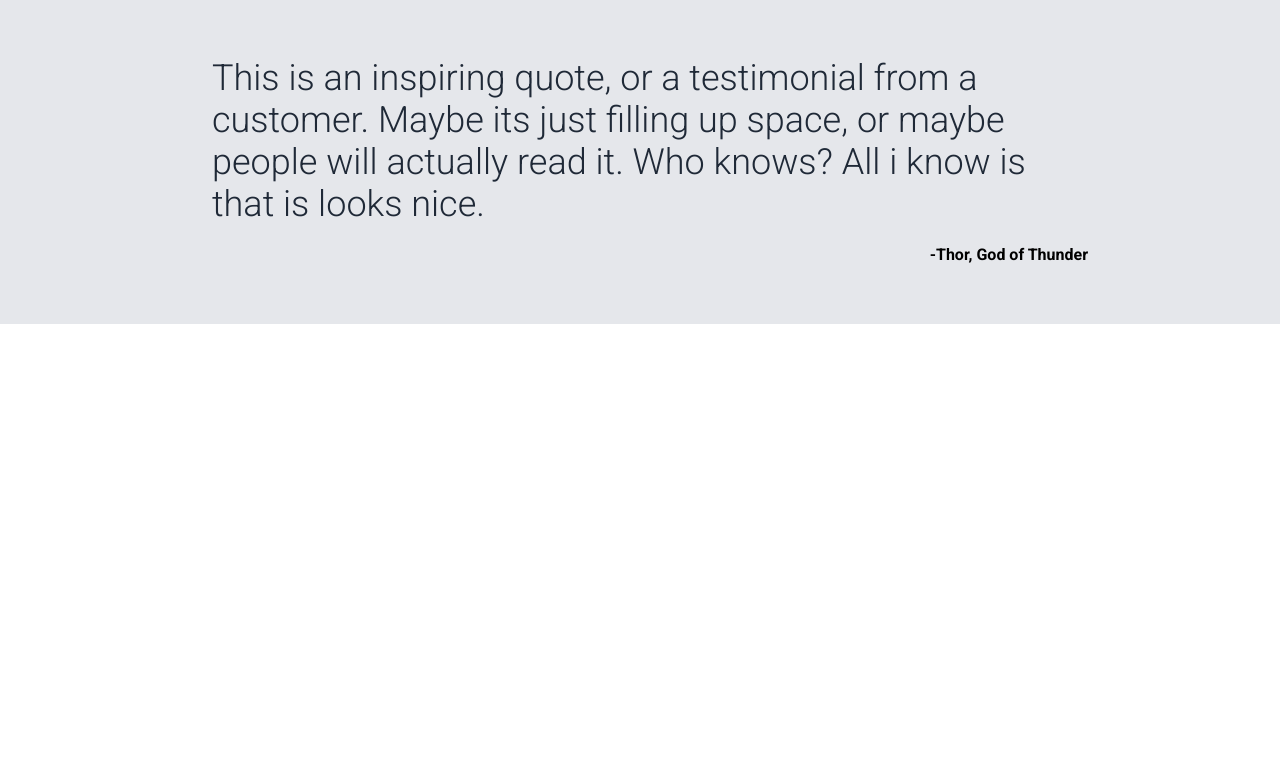
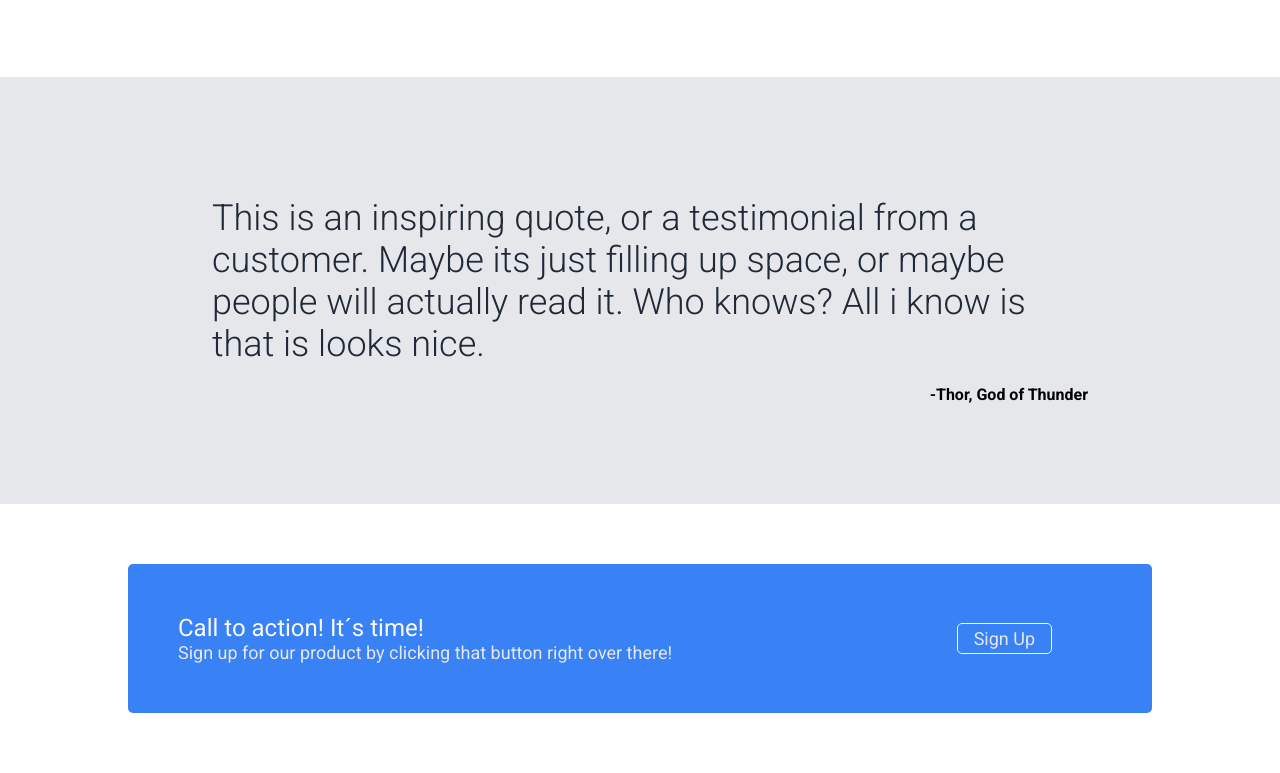
Before and after one commit to Perc2val/landing-page, a plain HTML site: page index.html in a window 1280 px wide. Shown: the part 774-1547 px from the top of the page. Before the commit the page ends 1098 px from the top, so only its background shows below. Drawn offline with Linux system fonts and the light colour scheme.

Commit message:
cta done

```diff
--- a/index.html
+++ b/index.html
@@ -84,6 +84,23 @@
             </div>
         </div>
     </div>
+    <div class="content">
+        <div class="calltoactionsection">
+            <div class="bluecalltoactionsection">
+                <div class="text">
+                <div class="callheader">
+                    Call to action! It´s time!
+                </div>
+                <div class="calltext">
+                    Sign up for our product by clicking that button right over there!
+                </div>
+                </div>
+                <div class="callsignup">
+                    <a href="#">Sign Up</a>
+                </div>
+            </div>
+        </div>
+    </div>
     </main>
 </body>
 </html>
--- a/style.css
+++ b/style.css
@@ -100,6 +100,10 @@ h3 {
 
 /*some random information section*/
 
+.sectionrandominformation {
+    padding: 50px;
+}
+
 .headingrandominformation {
     font-size: 36px;
     font-weight: 900;
@@ -150,7 +154,7 @@ h3 {
     display: flex;
     flex-direction: column;
     justify-content: center;
-    margin: 5vh 0;
+    margin: 10vh 0;
 }
 .mainqoute{
     font-size: 36px;
@@ -164,3 +168,35 @@ h3 {
     justify-content: flex-end;
     font-weight: 700;
 }
+
+/* call to action section*/
+
+.calltoactionsection {
+    margin: 5vh 0;
+}
+
+.bluecalltoactionsection {
+    background-color: #3882F6;
+    border-radius: 5px;
+    display: flex;
+    justify-content: space-between;
+    align-items: center;
+    padding: 50px;
+}
+
+.callheader {
+    font-size: 24px;
+    color: #F9FAF8;
+}
+
+.calltext {
+    font-size: 18px;
+    color:#E5E7EB
+}
+
+.callsignup {
+    margin-right: 50px;
+    padding: 4px 16px;
+    border: solid #F9FAF8 1px;
+    border-radius: 5px;
+}
```
